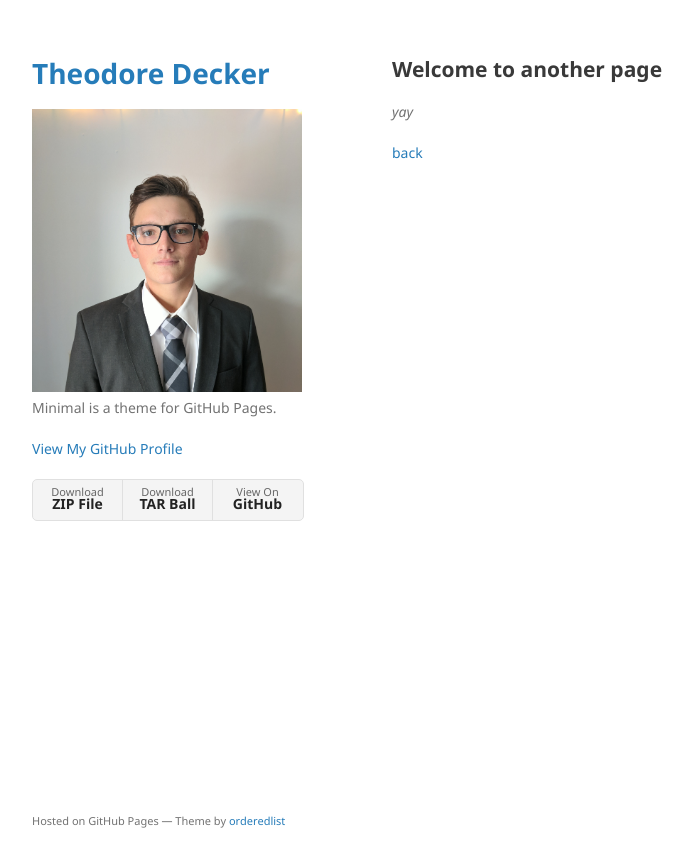
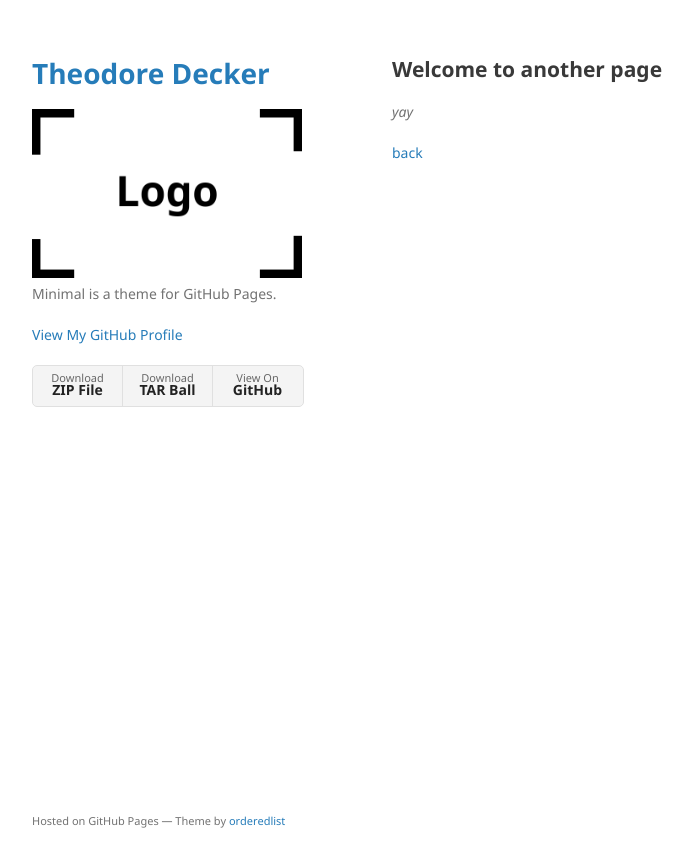
Before and after one commit to theodore-decker/theodore-decker.github.io, a Jekyll site: the page built from another-page.md, in a window 1280 px wide. Shown: the top 867 px of the page, without its empty margins (178-871 px from the left). Built offline with Jekyll 4.4.1, drawn with Linux system fonts in a browser that asks for light colours; our own code applies the rules of GitHub Pages for plain Markdown files.

Commit message:
theodore

```diff
--- a/_config.yml
+++ b/_config.yml
@@ -1,5 +1,5 @@
 title: Theodore Decker
-logo: /assets/img/ted.png
+logo: /assets/img/logo.png
 
 description: Minimal is a theme for GitHub Pages.
 
```
Also changed, not shown: assets/img/ted.png.
